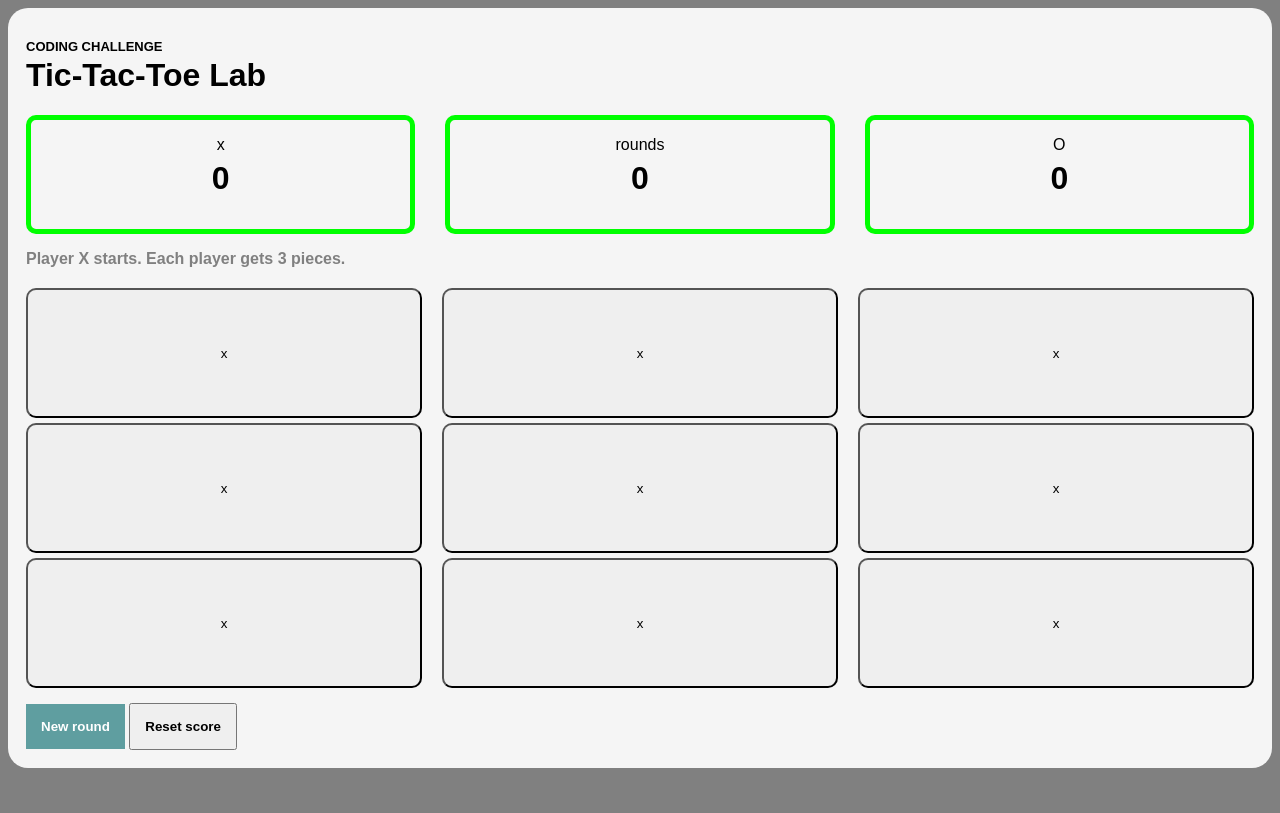
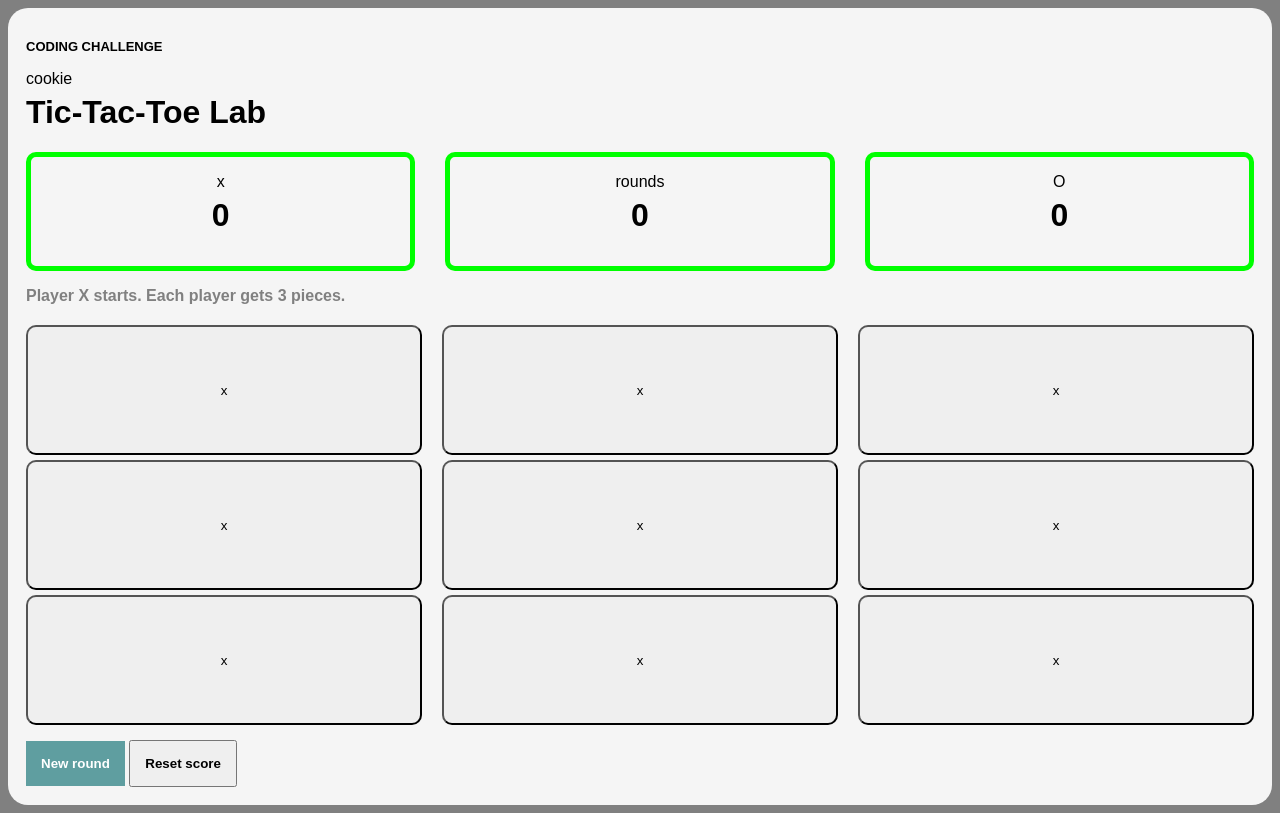
Before and after one commit to COOKIEBL4ZE/tic-tac-toe, a plain HTML site: page index.html in a window 1280 px wide. Drawn offline with Linux system fonts and the light colour scheme.

Commit message:
add name

```diff
--- a/index.html
+++ b/index.html
@@ -9,6 +9,7 @@
   <body>
     <main>
       <p id="challenge">coding challenge</p>
+      <p>cookie</p>
       <h1 id="game-title">tic-tac-toe lab</h1>
       <section id="score-board">
         <div class="board">
```
